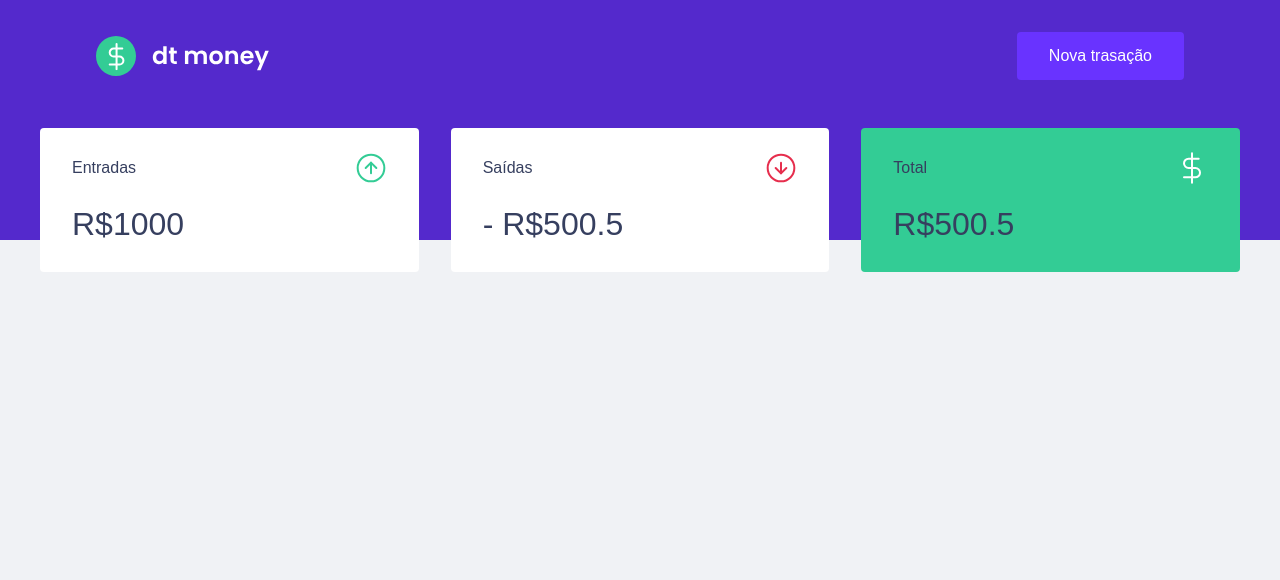
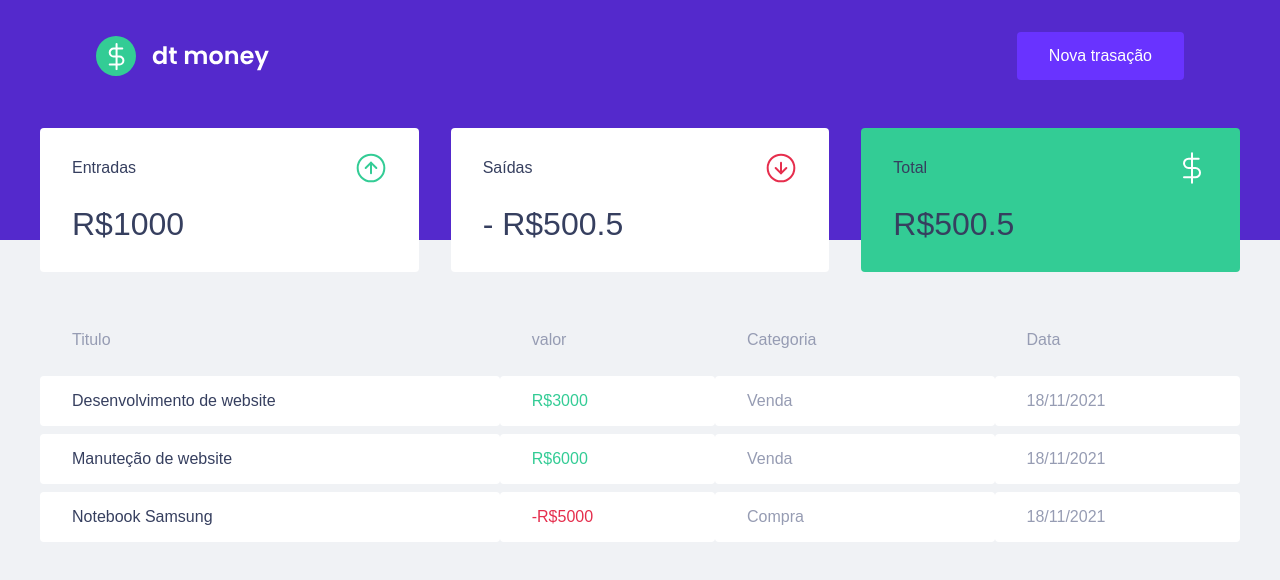
Before and after one commit to MuriloMorandi/dtmoney, a React (Create React App) app: page / in a window 1280 px wide. Shown: the top 580 px of the page. Built offline with nearby package versions, Linux system fonts and the light colour scheme.

Commit message:
Criação da Transactions Table

```diff
--- a/src/Components/Dashboard/Index.tsx
+++ b/src/Components/Dashboard/Index.tsx
@@ -1,4 +1,5 @@
 import { Summary } from 'Components/Summary';
+import { TransactionsTable } from 'Components/TransactionsTable';
 import { Container } from './styles';
 
 export function Dashboard() {
@@ -6,6 +7,7 @@ export function Dashboard() {
         <>
             <Container>
                 <Summary/>
+                <TransactionsTable/>
             </Container>
         </>
     );
--- /dev/null
+++ b/src/Components/TransactionsCard/index.tsx
@@ -0,0 +1,21 @@
+import React from 'react';
+import { Container, TableData } from './styles';
+
+interface TypeProps{
+    amount: number;
+    title: string;
+    category: 'Compra' | 'Venda' | 'Investimentos' ;
+    date: string;
+    type?: 'Income' | 'Outcome' ;
+}
+
+export function TransactionsCard(props:TypeProps) {
+  return(
+      <Container>
+        <TableData>{props.title}</TableData>
+        <TableData type={props.type}>{props.type === 'Outcome' && '-'}R${props.amount}</TableData>
+        <TableData>{props.category}</TableData>
+        <TableData>{props.date}</TableData>
+      </Container>
+  );
+}
--- /dev/null
+++ b/src/Components/TransactionsCard/styles.ts
@@ -0,0 +1,30 @@
+import styled, { css } from 'styled-components';
+
+interface TypeProps {
+    type?: 'Income' | 'Outcome';
+}
+
+export const Container = styled.tr`
+
+`;
+
+export const TableData = styled.td<TypeProps>`
+    padding: 1rem 2rem;
+    background: var(--shape);
+    color: var(--text-body);
+    border: 0;
+    border-radius: 0.25rem;
+
+    &:first-child{
+        color: var(--text-title);
+    }
+
+    &:nth-child(2){
+        color: var(--green);
+
+        ${
+            ({ type }) => type === 'Outcome' && css` color: var(--red) `
+        };
+    }
+
+`;
--- /dev/null
+++ b/src/Components/TransactionsTable/index.tsx
@@ -0,0 +1,53 @@
+import { useEffect } from "react";
+import { TransactionsCard } from "Components/TransactionsCard";
+import { Container, Table } from "./styles";
+
+export function TransactionsTable() {
+    return (
+        <Container>
+            <Table>
+                <thead>
+                    <th>Titulo</th>
+                    <th>valor</th>
+                    <th>Categoria</th>
+                    <th>Data</th>
+                </thead>
+                <tbody>
+
+                    <TransactionsCard
+                        title='Desenvolvimento de website'
+                        amount={3000}
+                        category='Venda'
+                        date='18/11/2021'
+                        type='Income'
+                    />
+
+                    <TransactionsCard
+                        title='Manuteção de website'
+                        amount={6000}
+                        category='Venda'
+                        date='18/11/2021'
+                        type='Income'
+                    />
+
+                    <TransactionsCard
+                        title='Notebook Samsung'
+                        amount={5000}
+                        category='Compra'
+                        date='18/11/2021'
+                        type='Outcome'
+                    />
+
+                    <TransactionsCard
+                        title='DTmoney'
+                        amount={60}
+                        category='Investimentos'
+                        date='22/11/2021'
+                        type='Outcome'
+                    />
+
+                </tbody>
+            </Table>
+        </Container>
+    )
+}
--- /dev/null
+++ b/src/Components/TransactionsTable/styles.ts
@@ -0,0 +1,64 @@
+import styled, { css } from 'styled-components';
+
+interface TypeProps{
+    type?: 'Income' | 'Outcome' ;
+}
+
+export const Container = styled.div`
+    margin-top: 2rem;
+    overflow-y: scroll;
+    height: 15rem;
+
+    ::-webkit-scrollbar{
+    width: 12px;
+    height: 12px;
+    }
+    ::-webkit-scrollbar-thumb{
+    background: var(--blue);
+    border: 4px none var(--background);
+    border-radius: 30px;
+    }
+
+    ::-webkit-scrollbar-track{
+    background: var(--background);
+    border-radius: 0px;
+    }
+
+`;
+
+export const Table = styled.table`
+    width: 100%;
+    border-spacing: 0 0.5rem;
+
+
+
+    th{
+        padding: 1rem 2rem;
+        color: var(--text-body);
+        font-weight: 400;
+        text-align: left;
+        line-height: 1.5rem;
+    }
+
+`;
+
+export const TableData = styled.td<TypeProps>`
+    padding: 1rem 2rem;
+    background: var(--shape);
+    color: var(--text-body);
+    border: 0;
+    border-radius: 0.25rem;
+
+    &:first-child{
+        color: var(--text-title);
+    }
+
+    &:nth-child(2){
+        color: var(--green);
+
+        ${
+            ({type})=> type === 'Outcome' && css` color: var(--red) `
+        };
+    }
+
+`;
```
